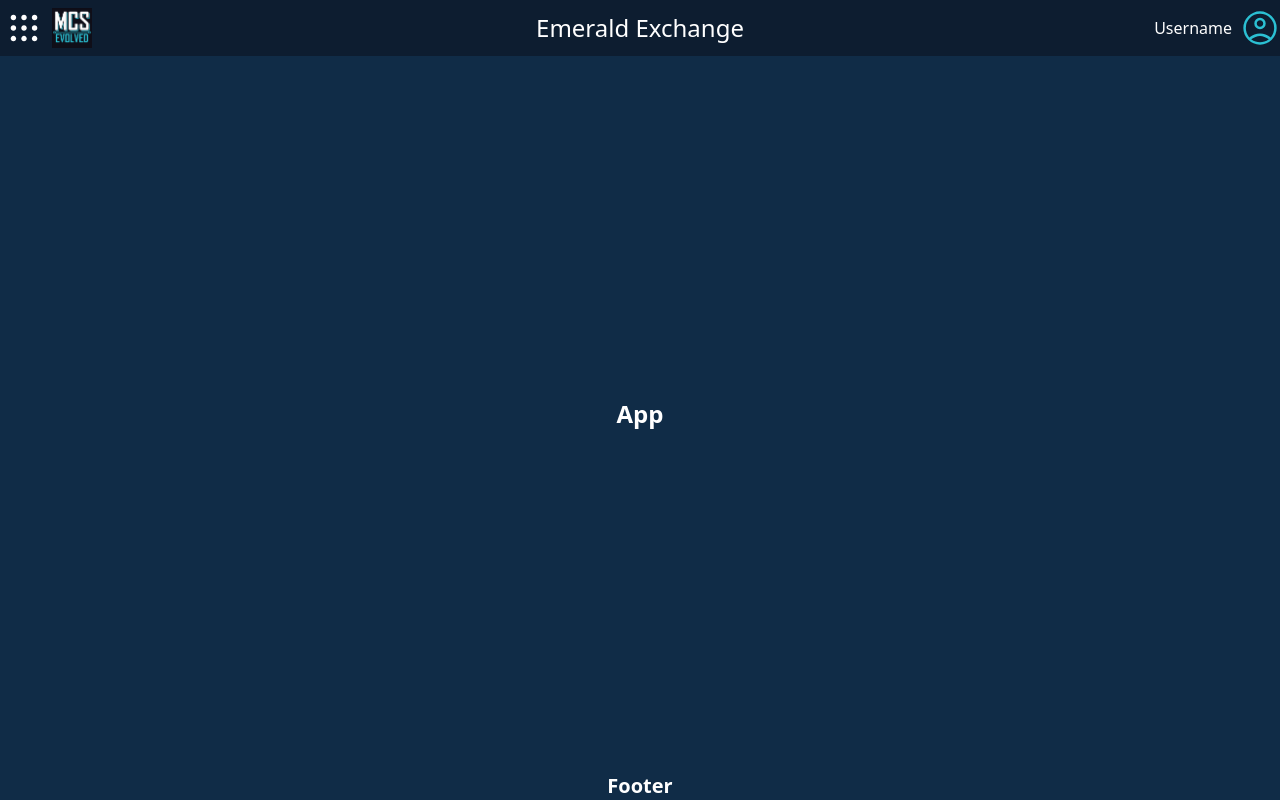
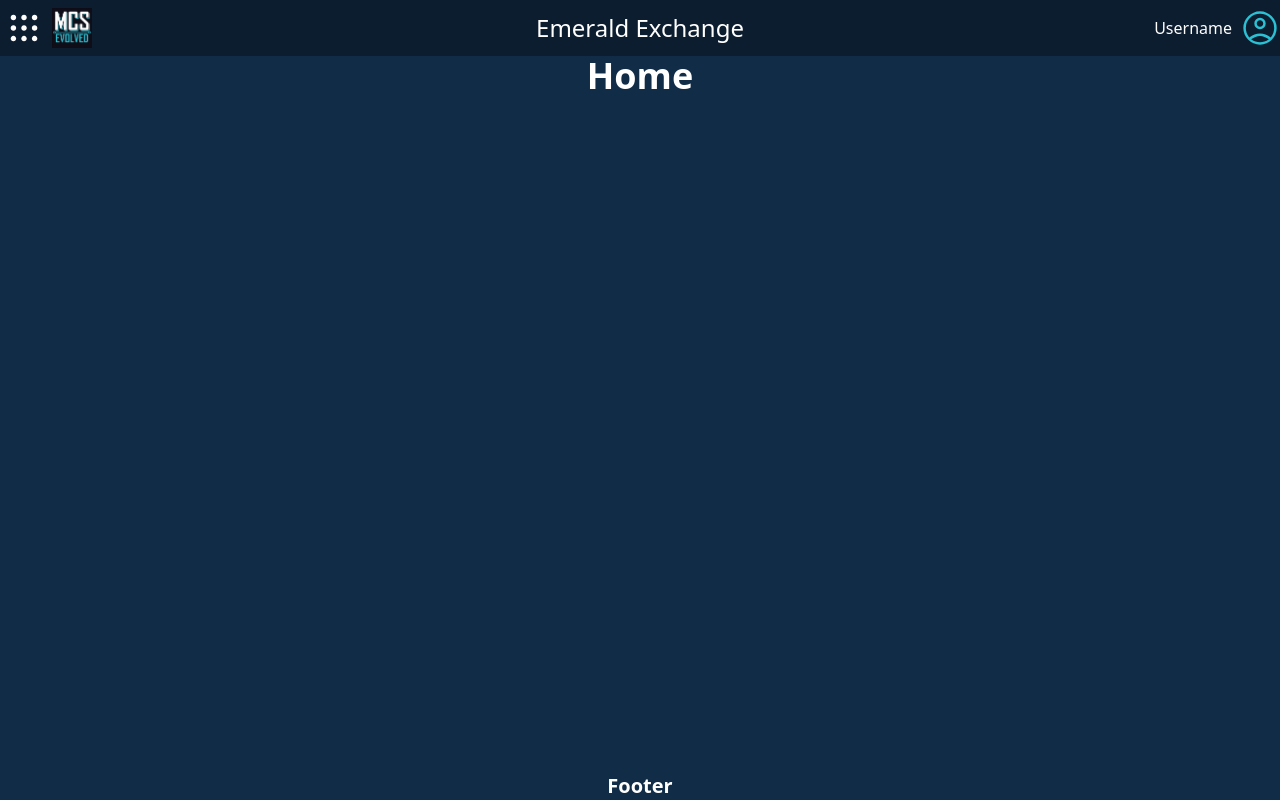
Before and after one commit to MCSEvolved/EmeraldEchange, a React (Vite) app: page /emerald-exchange in a window 1280 px wide. Built offline with nearby package versions, Linux system fonts and the light colour scheme.

Commit message:
Added react router compatibility

```diff
--- a/package.json
+++ b/package.json
@@ -12,6 +12,7 @@
   "dependencies": {
     "react": "^18.2.0",
     "react-dom": "^18.2.0",
+    "react-router-dom": "^6.11.1",
     "vite-plugin-svgr": "^3.2.0"
   },
   "devDependencies": {
--- /dev/null
+++ b/src/View/App.tsx
@@ -0,0 +1,18 @@
+import { Route, Routes } from "react-router-dom";
+import Layout from "./Pages/Layout";
+import NoPage from "./Pages/NoPage";
+import Home from "./Pages/Home";
+
+export default function App() {
+  return (
+    <div className="App">
+      <Routes>
+        <Route path="/" element={<div className="text-MCS-DarkerBlue">"mcsevolved website"</div>} />
+        <Route path="/emerald-exchange" element={<Layout />} >
+          <Route path="/emerald-exchange/" element={<Home/>} />
+          <Route path="*" element={<NoPage />} />
+        </Route>
+      </Routes>
+    </div>
+  )
+}
--- a/src/View/Components/TopNavbar.tsx
+++ b/src/View/Components/TopNavbar.tsx
@@ -13,12 +13,12 @@ export default function TopNavbar(){
           <img src={MCSEvolvedLogo} className='h-10' alt='MCS'></img>
         </a>
       </div>
-      <a href='/' className='h-max'>
-        <h1 className='text-white text-2xl'>Emerald Exchange</h1>
+      <a href='/emerald-exchange' className='h-max'>
+        <h1 className='text-2xl'>Emerald Exchange</h1>
       </a>
       <div className='flex items-center w-80 justify-end'>
         <a>
-          <h1 className='text-white'>Username</h1>
+          <h1 className=''>Username</h1>
         </a>
         <AccountIcon className='h-10 w-auto ml-2' fill='#2bc0d3'></AccountIcon>
       </div>
--- a/src/View/Pages/App.tsx
+++ /dev/null
@@ -1,7 +0,0 @@
-export default function App() {
-    return (
-        <div className="flex-grow flex justify-center items-center">
-            <h1 className='text-2xl font-bold text-center'>App</h1>
-        </div>
-    )
-}
--- /dev/null
+++ b/src/View/Pages/Home.tsx
@@ -0,0 +1,7 @@
+export default function Home() {
+    return (
+        <div>
+            <h1 className='text-4xl font-bold text-center'>Home</h1>
+        </div>
+    )
+}
--- a/src/View/Pages/Layout.tsx
+++ b/src/View/Pages/Layout.tsx
@@ -1,12 +1,12 @@
 import TopNavbar from "../Components/TopNavbar"
-import App from "./App"
 import Footer from "./Footer"
+import OutletWrapper from "./OutletWrapper"
 
 export default function Layout() {
   return (
     <div className="flex flex-col bg-MCS-DarkBlue h-screen">
       <TopNavbar />
-      <App />
+      <OutletWrapper />
       <Footer />
     </div>
   )
--- /dev/null
+++ b/src/View/Pages/NoPage.tsx
@@ -0,0 +1,7 @@
+export default function NoPage() {
+    return (
+        <div className="flex items-center justify-center h-screen">
+            <h1 className='text-4xl font-bold text-center'>404: Page Not Found</h1>
+        </div>
+    )
+}
--- /dev/null
+++ b/src/View/Pages/OutletWrapper.tsx
@@ -0,0 +1,9 @@
+import { Outlet } from "react-router-dom";
+
+export default function OutletWrapper() {
+    return (
+        <div className="flex-grow">
+            <Outlet />
+        </div>
+    )
+}
--- a/src/main.tsx
+++ b/src/main.tsx
@@ -1,9 +1,9 @@
-import React from 'react'
 import ReactDOM from 'react-dom/client'
 import './View/Styles/index.css'
-import Layout from './View/Pages/Layout.tsx'
+import { BrowserRouter } from 'react-router-dom'
+import App from './View/App.tsx'
 ReactDOM.createRoot(document.getElementById('root') as HTMLElement).render(
-  <React.StrictMode>
-    <Layout />
-  </React.StrictMode>
+  <BrowserRouter>
+    <App />
+  </BrowserRouter>
 )
```
Also changed, not shown: 1 other file (tests, documents, lock files or other folders).
